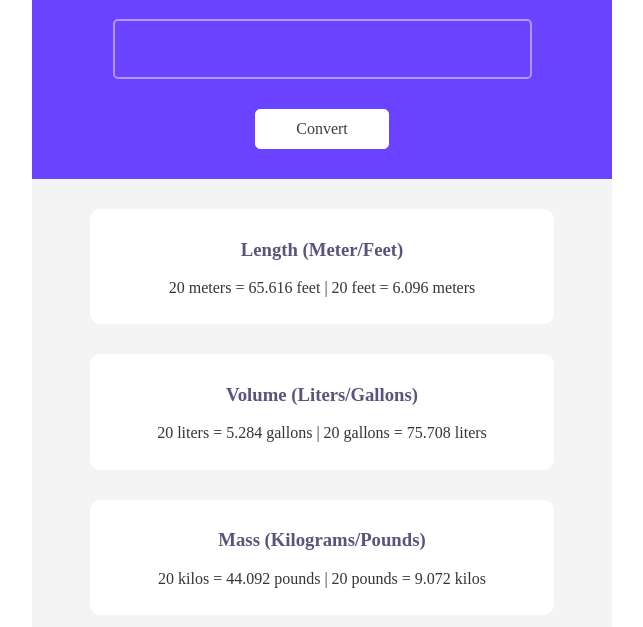
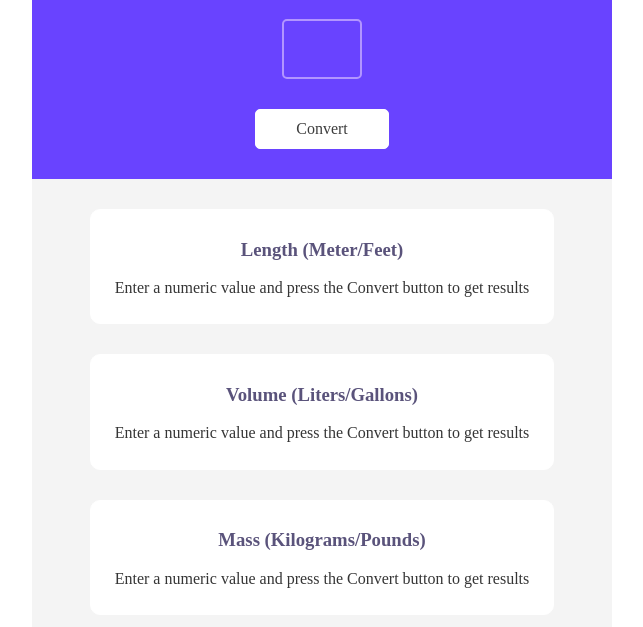
Before and after one commit to Drazen-TheGRC/Unit-Converter-Scrimba, a plain HTML site: page index.html in a window 1280 px wide. Shown: the part 111-738 px from the top of the page, without its empty margins (318-961 px from the left). Drawn offline with nearby package versions, Linux system fonts and the light colour scheme.

Commit message:
fix page load text

```diff
--- a/index.css
+++ b/index.css
@@ -58,8 +58,7 @@ button{
     margin: 30px;
 }
 input{
-    width: fit-content;
-    margin: 0 auto;
+    width: 80px;
     height: 60px;
     text-align: center;
     background-color: #6943FF;
--- a/index.html
+++ b/index.html
@@ -15,15 +15,15 @@
             <div class="in-container">
                 <div class="result-container">
                     <h3>Length (Meter/Feet)</h3>
-                    <p id="length-el">20 meters = 65.616 feet | 20 feet = 6.096 meters</p>
+                    <p id="length-el">Enter a numeric value and press the Convert button to get results</p>
                 </div>
                 <div class="result-container">
                     <h3>Volume (Liters/Gallons)</h3>
-                    <p id="volume-el">20 liters = 5.284 gallons | 20 gallons = 75.708 liters</p>
+                    <p id="volume-el">Enter a numeric value and press the Convert button to get results</p>
                 </div>
                 <div class="result-container">
                     <h3>Mass (Kilograms/Pounds)</h3>
-                    <p id="mass-el">20 kilos = 44.092 pounds | 20 pounds = 9.072 kilos</p>
+                    <p id="mass-el">Enter a numeric value and press the Convert button to get results</p>
                 </div>
             </div>
         </div>
```
